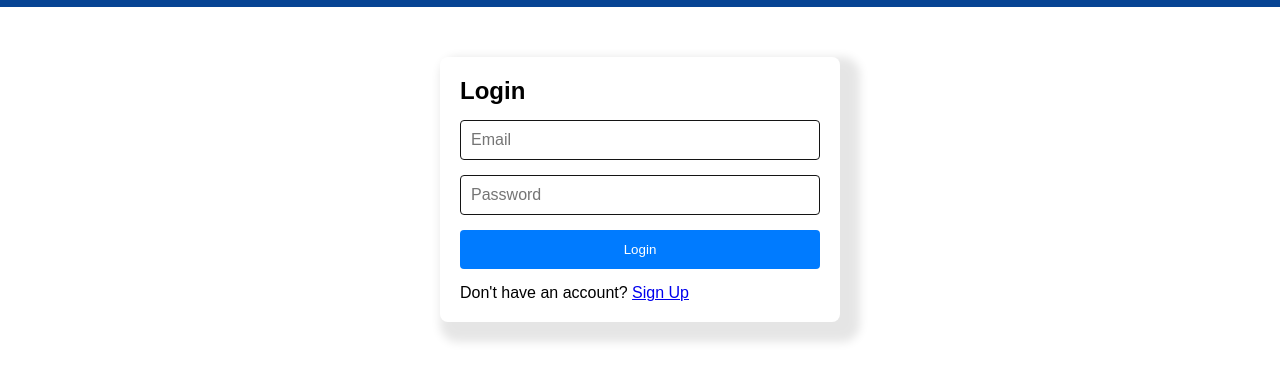
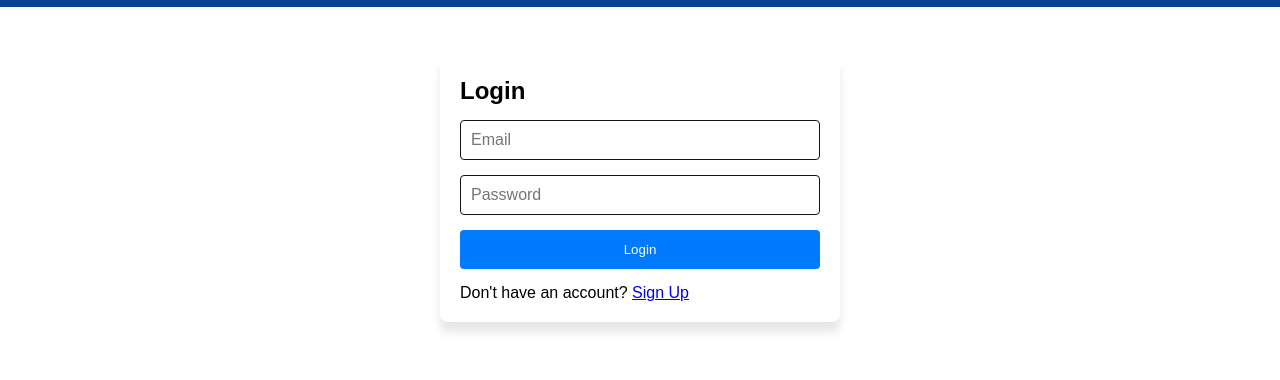
Before and after one commit to ummehani2006/new-project, a plain HTML site: page login.html in a window 1280 px wide. Shown: the part 92-472 px from the top of the page. Drawn offline with Linux system fonts and the light colour scheme.

Commit message:
Update login.css

```diff
--- a/login.css
+++ b/login.css
@@ -33,7 +33,7 @@
     max-width: 400px;
     margin: 50px auto;
     padding: 20px;
-    box-shadow: 10px 10px 10px 10px rgba(0,0,0,0.1);
+    box-shadow: 0 10px 10px rgba(0,0,0,0.1);
     border-radius: 8px;
 }
 
```
